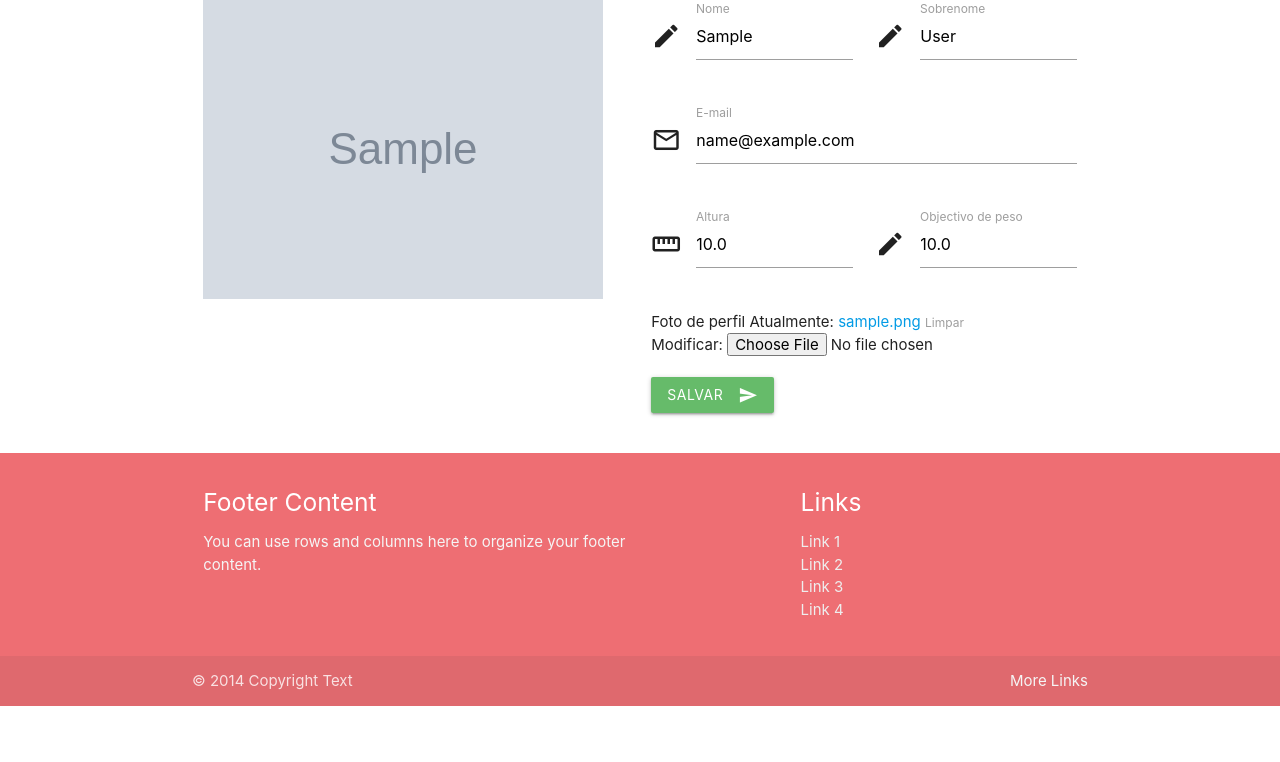
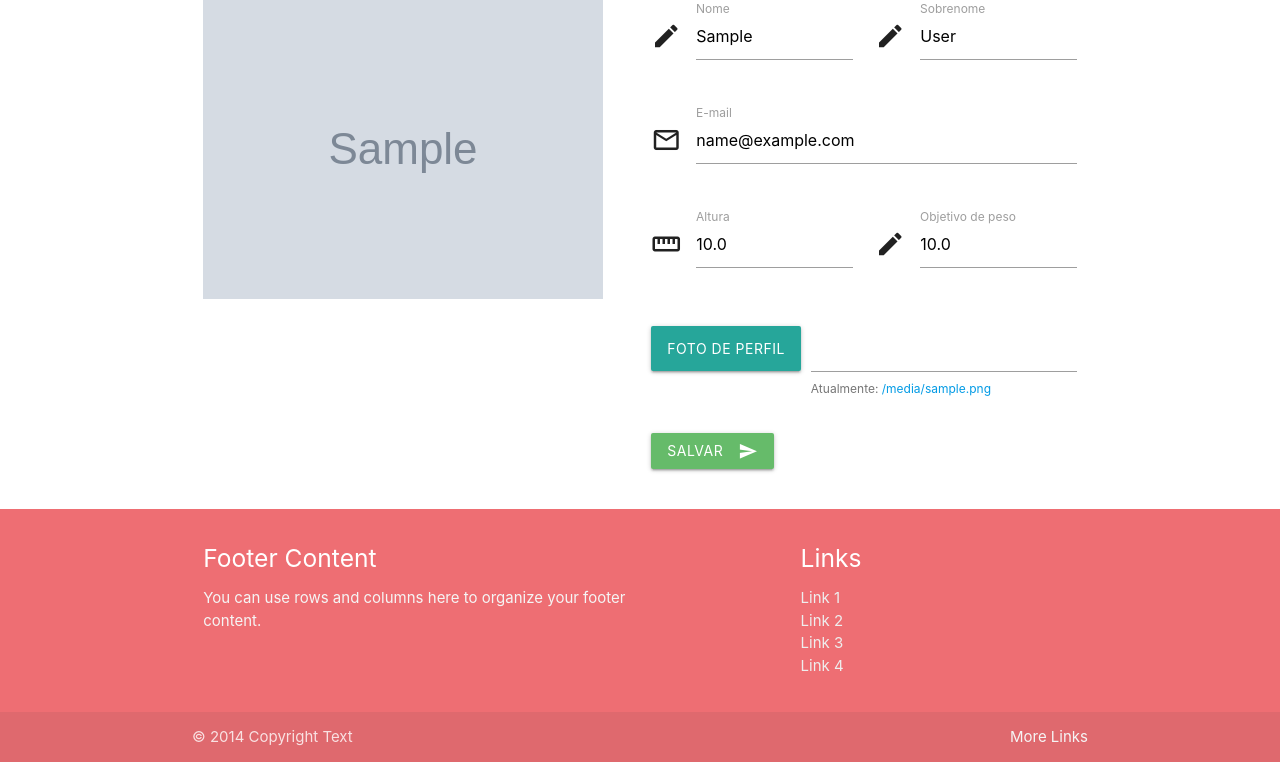
Before and after one commit to CleysonPH/django-weight-recorde, a Django app: page /conta/perfil/alterar/ in a window 1280 px wide. Shown: the part 202-964 px from the top of the page. Before the commit the page ends 908 px from the top, so only its background shows below. Run offline with Django 3.2, Linux system fonts and the light colour scheme; a user stored in the database is signed in; tables that the repository leaves empty hold one stand-in row (values such as "Sample post"); grey boxes marked "Sample" are stand-in pictures; some libraries are stand-ins or nearby versions.

Commit message:
Improved the Image Field in the User Profile Form

```diff
--- a/accounts/models.py
+++ b/accounts/models.py
@@ -4,7 +4,7 @@
 
 class UserProfile(models.Model):
     profile_image = models.ImageField(
-        verbose_name="Foto de perfil", default="default.png", upload_to="profile_image/%d/%m/%Y", blank=True, null=True)
+        verbose_name="Foto de perfil", default="default.png", upload_to="profile_image/%d/%m/%Y", blank=False, null=False)
     height = models.FloatField("Altura", blank=True, null=True)
     weight_goal = models.FloatField("Meta de peso", blank=True, null=True)
     user = models.OneToOneField(
--- a/accounts/templates/accounts/user_profile_form.html
+++ b/accounts/templates/accounts/user_profile_form.html
@@ -45,13 +45,19 @@
                     <div class="input-field col s12 l6">
                         <i class="material-icons prefix">mode_edit</i>
                         {{ user_profile_form.weight_goal|add_class:"validate" }}
-                        <label for="{{ user_profile_form.weight_goal.id_for_label }}">Objectivo de peso</label>
+                        <label for="{{ user_profile_form.weight_goal.id_for_label }}">Objetivo de peso</label>
                     </div>
                 </div>
                 <div class="row">
-                    <div class="col s12">
-                        {{ user_profile_form.profile_image.label }}
-                        {{ user_profile_form.profile_image }}
+                    <div class="file-field input-field col s12">
+                        <div class="btn">
+                            <span>{{ user_profile_form.profile_image.label }}</span>
+                            <input type="file" accept="image/*" id="{{ user_profile_form.profile_image.id_for_label }}" name="{{ user_profile_form.profile_image.html_name }}">
+                        </div>
+                        <div class="file-path-wrapper">
+                            <input class="file-path validate" type="text">
+                            <span class="helper-text">Atualmente: <a target="_blank" href="{{ user.userprofile.profile_image.url }}">{{ user.userprofile.profile_image.url }}</a></span>
+                        </div>
                     </div>
                 </div>
                 <div class="row">
```
Also changed, not shown: accounts/migrations/0005_auto_20200226_2237.py (added).
